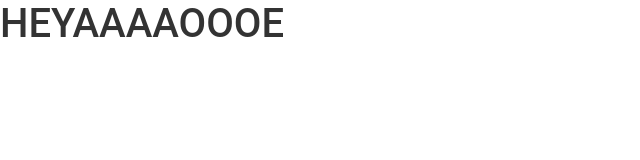
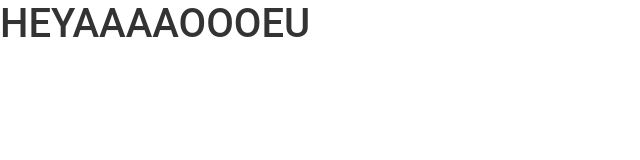
Before and after one commit to gumaper/business-site, a website: page app/index.html in a window 1280 px wide. Shown: the full height of the page, 0-640 px from the left. Drawn offline with Linux system fonts and the light colour scheme.

Commit message:
_blank2.

```diff
--- a/app/index.html
+++ b/app/index.html
@@ -24,7 +24,7 @@
 
 <body>
 
-    <h1>HEYAAAAOOOE</h1>
+    <h1>HEYAAAAOOOEU</h1>
 
 </body>
 
```
